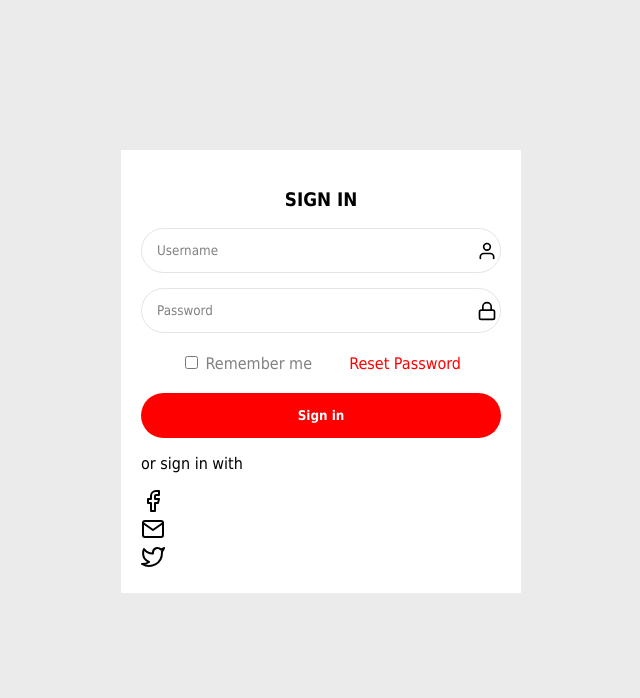
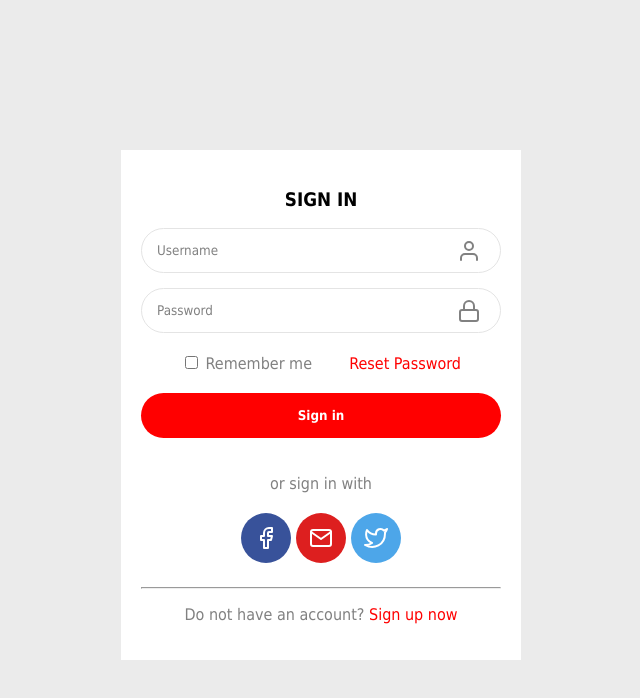
Before and after one commit to Bruno-Wendell/firstsiginform, a plain HTML site: page index.html in a window 1280 px wide. Shown: the whole page, without its empty margins (319-959 px from the left). Drawn offline with nearby package versions, Linux system fonts and the light colour scheme.

Commit message:
Nova Versão

```diff
--- a/index.html
+++ b/index.html
@@ -31,17 +31,18 @@
             <input type="submit" value="Sign in">
             <p>or sign in with</p>
             <div class="social-media-container">
-                <div class="icon-facebook">
+                <div class="icon-container">
                     <i data-feather="facebook"></i>
                 </div>
-                <div class="icon-mail">
+                <div class="icon-container">
                     <i data-feather="mail"></i>
                 </div>
-                <div class="icon-twitter">
+                <div class="icon-container">
                     <i data-feather="twitter"></i>
                 </div>
             </div>
-
+            <hr>
+            <p>Do not have an account? <a href="">Sign up now</a></p>
         </form>
     </div>
 
--- a/style.css
+++ b/style.css
@@ -31,6 +31,7 @@ form h3 {
     width: 100%;
     height: 45px;
     border-radius: 25px;
+
 }
 
 form .input-container {
@@ -50,9 +51,9 @@ form .input-container input::placeholder {
 
 .form-container form .input-container svg {
     position: absolute;
-    right: 0;
+    right: 20px;
     top: calc(50% - 12px);
-    padding-right: 4px;
+    color: #818181;
 
 }
 
@@ -67,15 +68,53 @@ form input[type=submit] {
     color: #fff;
     border: 0;
     font-weight: bold;
+    margin-bottom:20px;
 }
 
-.options-container .checkbox-container, a {
+.options-container .checkbox-container,.options-container a {
     display: inline-block;
     width: 50%;
 }
 
-.options-container a {
+form a {
     text-align: right;
     color: red;
     text-decoration: none;
 }
+form p {
+    text-align: center;
+    color: #818181;
+}
+
+form .social-media-container {
+    margin: 20px auto;
+    width: fit-content;
+}
+
+form .social-media-container .icon-container {
+    background-color: #38529A;
+    display: inline-block;
+    width: 50px;
+    height: 50px;
+    border-radius: 50%;
+    position: relative;
+}
+
+form .social-media-container .icon-container svg {
+    position: absolute;
+    top: calc(50% - 12px);
+    left: calc(50% - 12px);
+    color: #fff;
+}
+
+.icon-container {
+    background-color: #38529A;
+}
+
+form .social-media-container .icon-container:nth-child(2) {
+    background-color: #dd1f1f;
+}
+
+form .social-media-container .icon-container:nth-child(3) {
+    background-color: #4DA6E9;
+}
```
